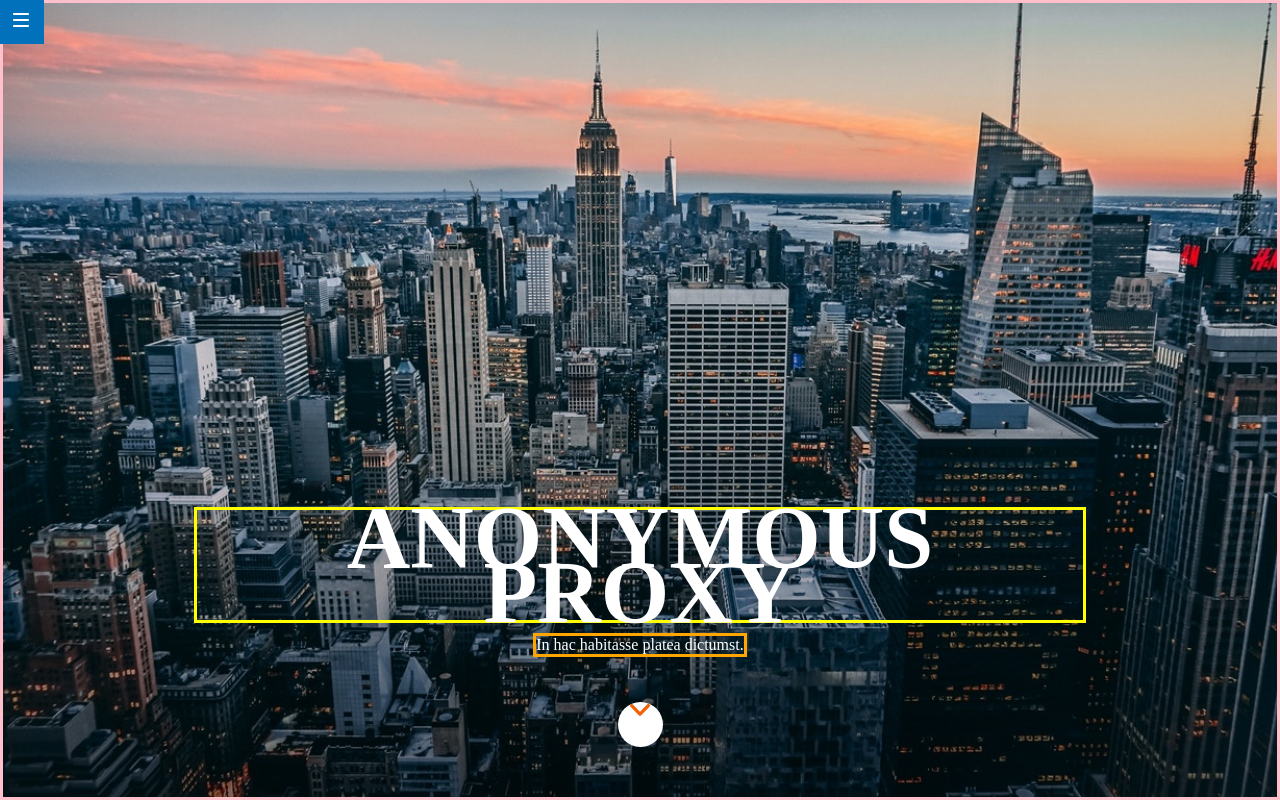
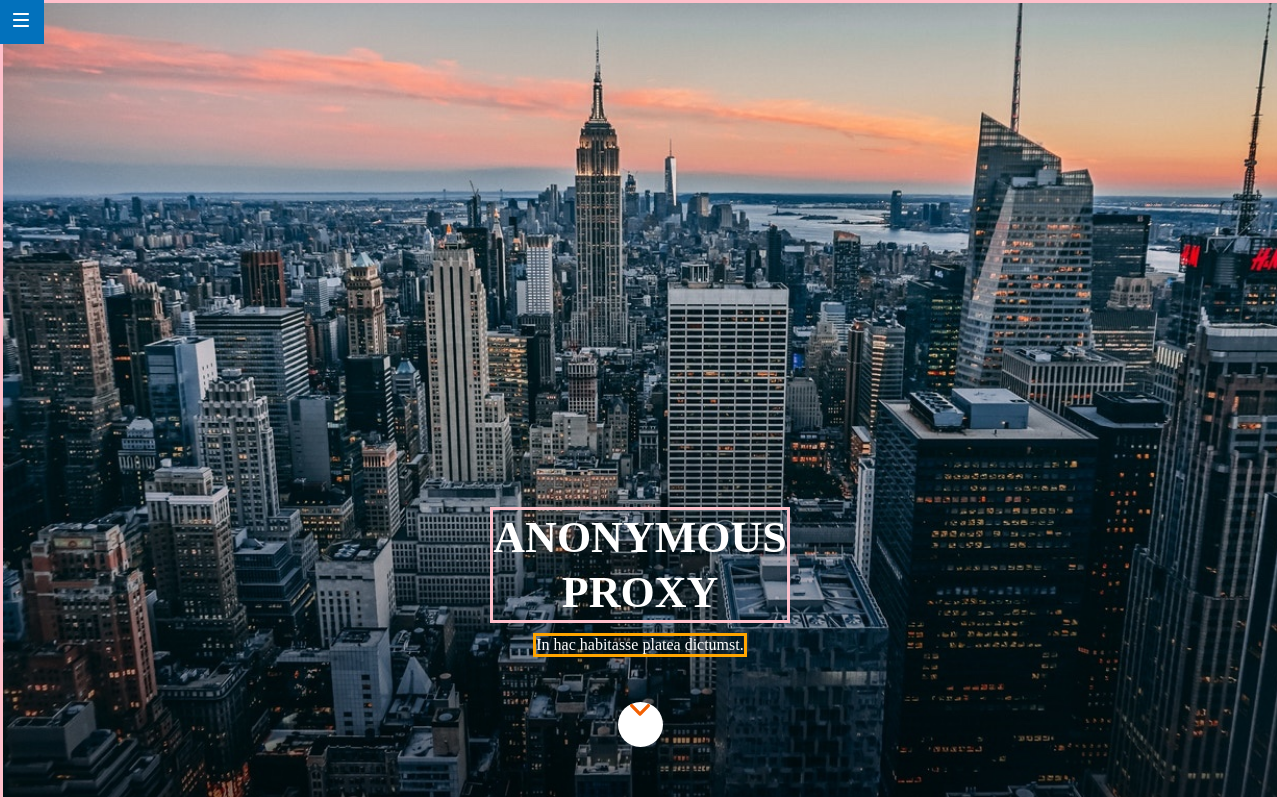
Before and after one commit to silalonso/Anonymous_Proxy_layout, a website: page _src/templates/index.html in a window 1280 px wide. Shown: the top 800 px of the page. Drawn offline with nearby package versions, Linux system fonts and the light colour scheme; files that its build step writes are made by us from their sources; files whose address does not match are found by name.

Commit message:
Solve Header Title wrong  aspect

```diff
--- a/_src/assets/scss/main.scss
+++ b/_src/assets/scss/main.scss
@@ -40,8 +40,12 @@
   text-transform: uppercase;
   font-weight: bold;
   text-align: center;
-  width: 70%;
-  height: auto;
+
+  display: flex;
+  flex-direction: column;
+  align-items: center;
+  color: white;
+  border: 3px solid pink;
 }
 
 .header__text {
@@ -76,12 +80,6 @@
   border: 3px solid magenta;
 }
 
-.header__text {
-  border: 3px solid orange;
-  margin-bottom: 45px;
-  font-family: Roboto-regular;
-}
-
 .reasons {
   display: grid;
   grid-template-columns: 1fr 1fr 1fr;
--- a/_src/templates/index.html
+++ b/_src/templates/index.html
@@ -17,9 +17,11 @@
   </div>
   <div class="hero-image">
     <header class="header">
-      <div class="header__title">
-        <h1>Anonymous proxy</h1>
-      </div>
+      <h1 class="header__title">
+        <span class="header__title1">Anonymous</span>
+        <span class="header_title2">proxy</span>
+      </h1>
+
       <p class="header__text">In hac habitasse platea dictumst.</p>
       <div class="header__scroll">
         <img src="../assets/images/ico-scroll-down.svg" alt="Ir a Adalab" />
```
